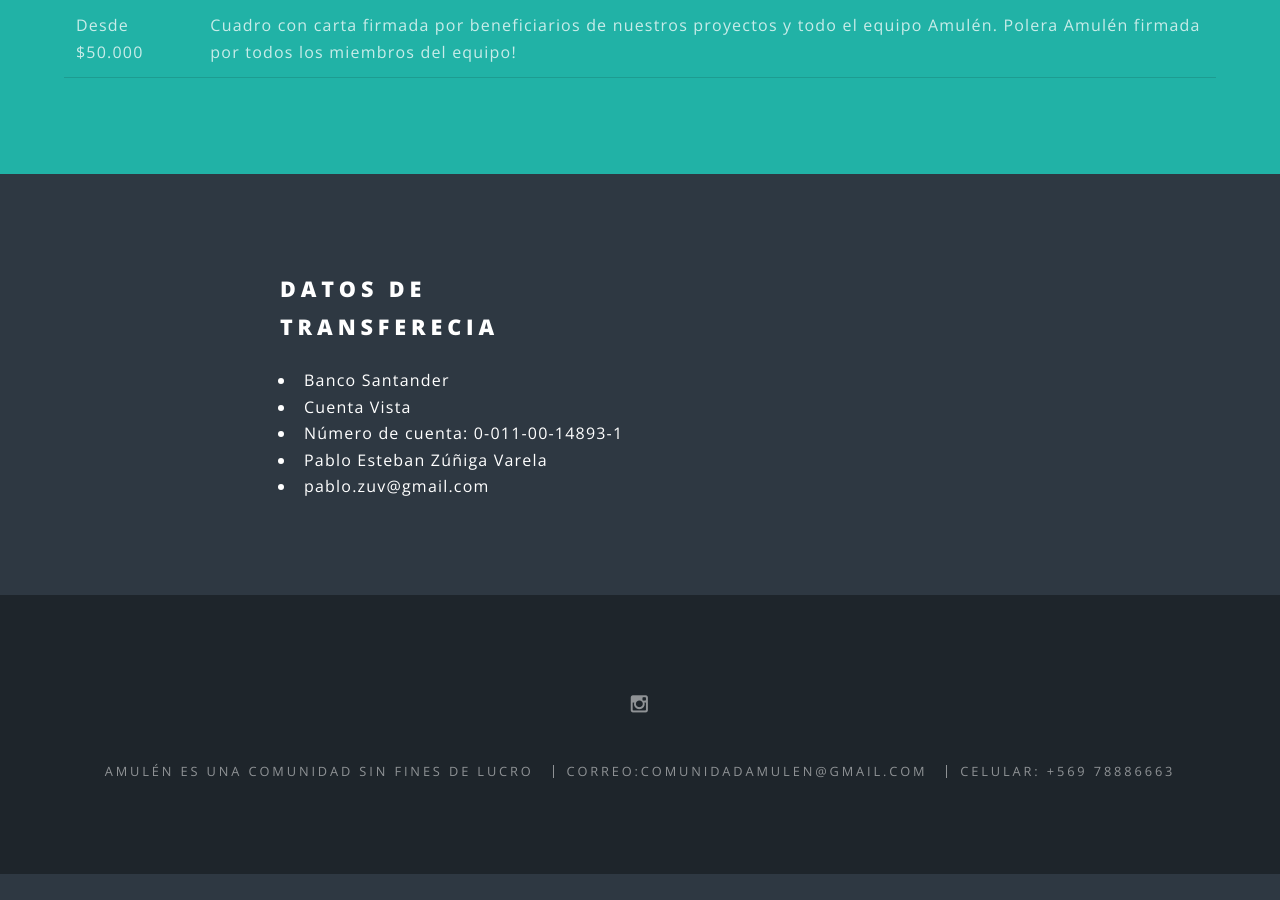
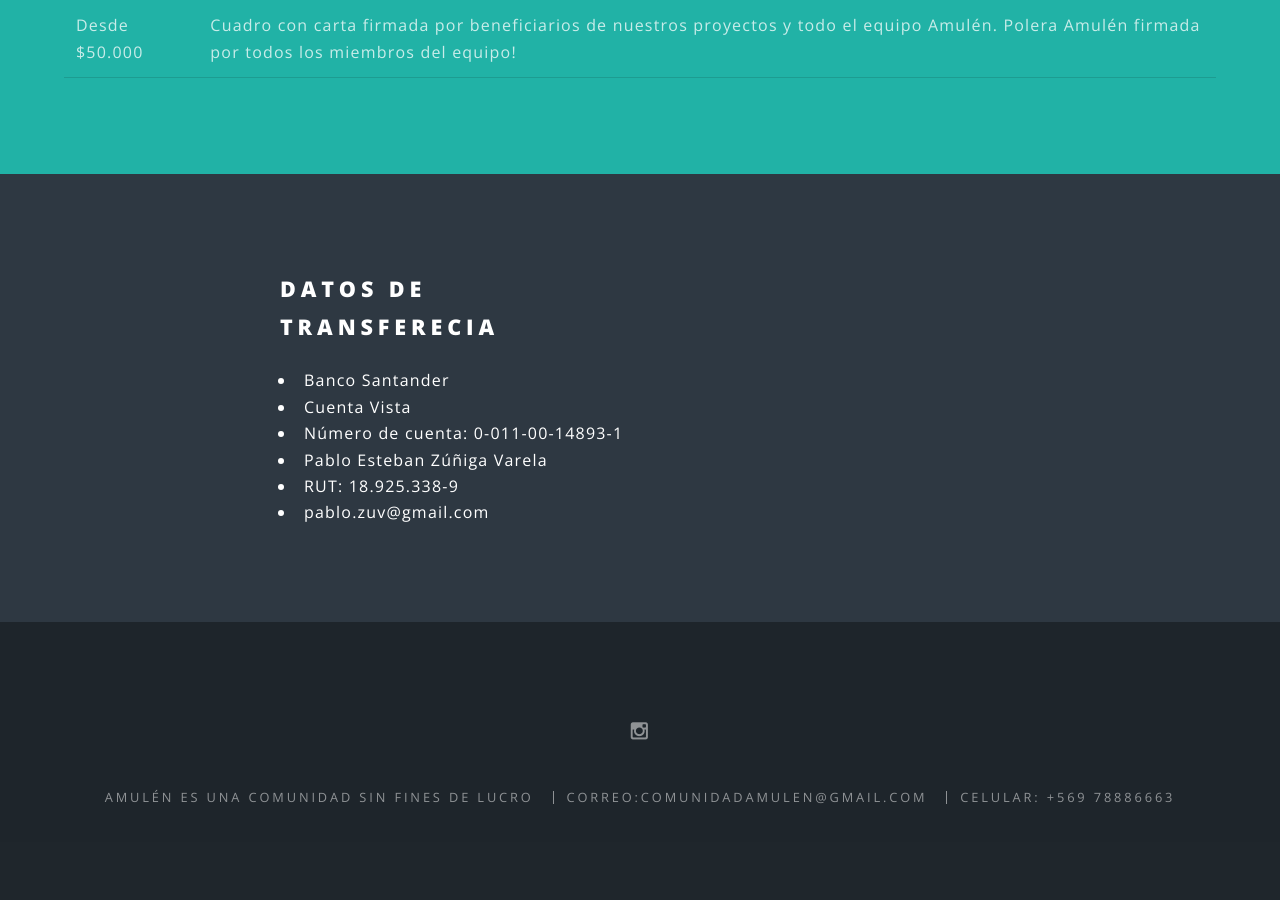
Before and after one commit to ComunidadAmulen/ComunidadAmulen.github.io, a Jekyll site: the page built from index.html, in a window 1280 px wide and 900 px high, scrolled down 3985 px. Built offline with Jekyll 4.4.1, drawn with Linux system fonts in a browser that asks for light colours; before the commit the page ends 4859 px from its top, so only the background shows below that.

Commit message:
se agrega el rut

```diff
--- a/index.html
+++ b/index.html
@@ -158,7 +158,9 @@ layout: landing
 							<li>Cuenta Vista</li>
 							<li>Número de cuenta: 0-011-00-14893-1</li>
 							<li>Pablo Esteban Zúñiga Varela</li>
+							<li>RUT: 18.925.338-9</li>
 							<li>pablo.zuv@gmail.com</li>
+
 						</ul>
 					</div>
 							<!--
```
